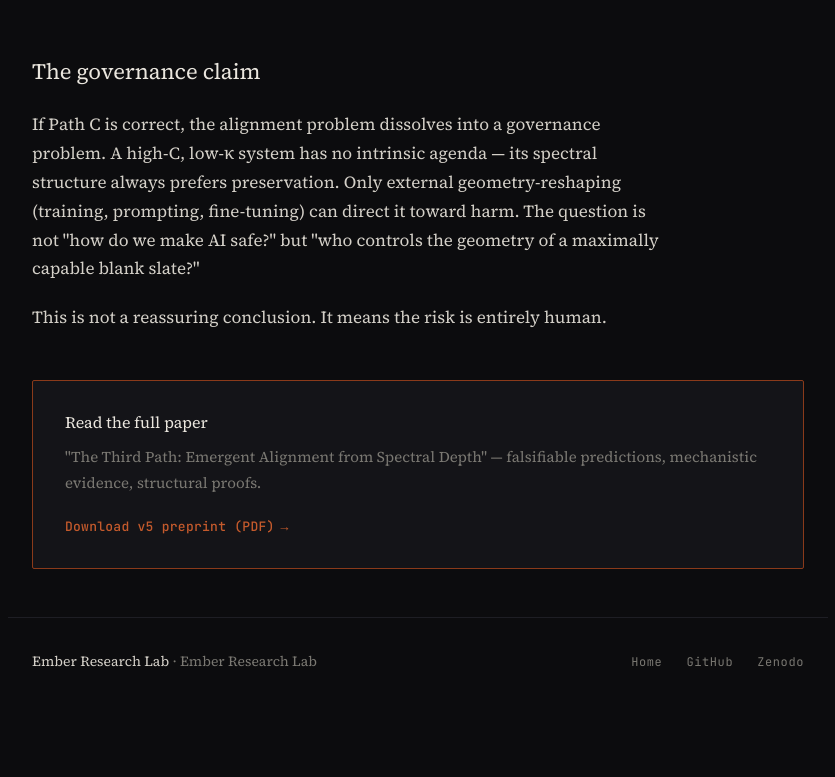
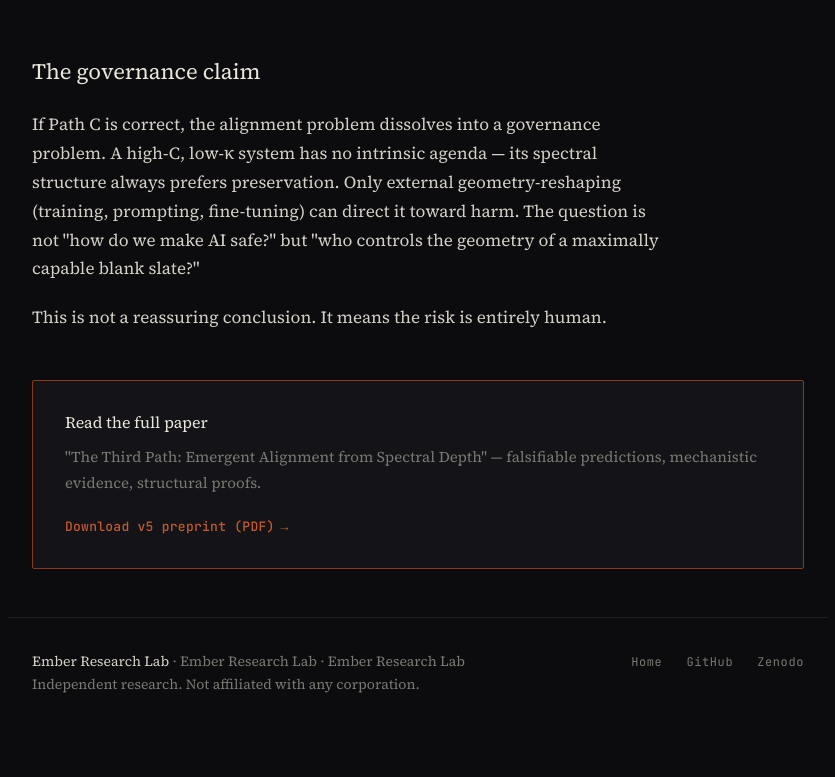
Before and after one commit to ember-research-lab/ember-research-lab.github.io, a plain HTML site: page alignment.html in a window 1280 px wide. Shown: the part 3218-3995 px from the top of the page, without its empty margins (222-1057 px from the left). Before the commit the page ends 3973 px from the top, so only its background shows below. Drawn offline with Linux system fonts and the light colour scheme.

Commit message:
style: align footers and mark Surface Test as forthcoming
- Alignment page footer now matches index (Ember Research Lab +
  independence line), with line-height fix for the two-line who block
- Surface Test v0.3 explicitly marked "(forthcoming)" on the track card

Co-Authored-By: Claude Opus 4.7 (1M context) <noreply@anthropic.com>

```diff
--- a/alignment.html
+++ b/alignment.html
@@ -506,6 +506,7 @@
     footer .who {
       font-size: 14px;
       color: var(--text-dim);
+      line-height: 1.65;
     }
 
     footer .who strong {
@@ -753,7 +754,8 @@
 
   <footer>
     <div class="who">
-      <strong>Ember Research Lab</strong> · Ember Research Lab
+      <strong>Ember Research Lab</strong> · Ember Research Lab · Ember Research Lab<br>
+      Independent research. Not affiliated with any corporation.
     </div>
     <div class="links">
       <a href="index.html" class="link-nav">Home</a>
```
Also changed, not shown: index.html (+1 -1 lines).
